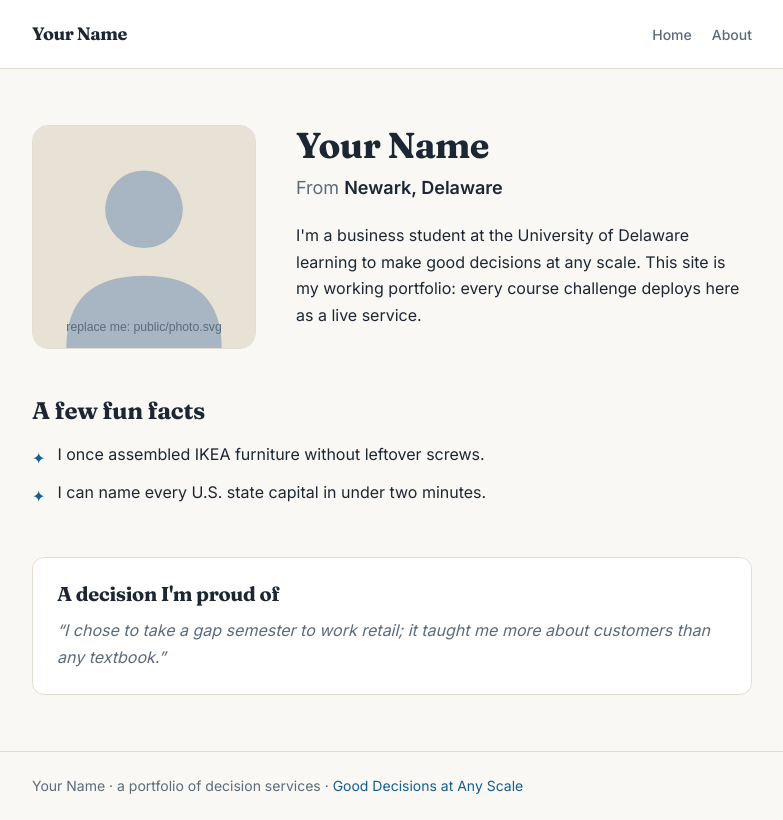
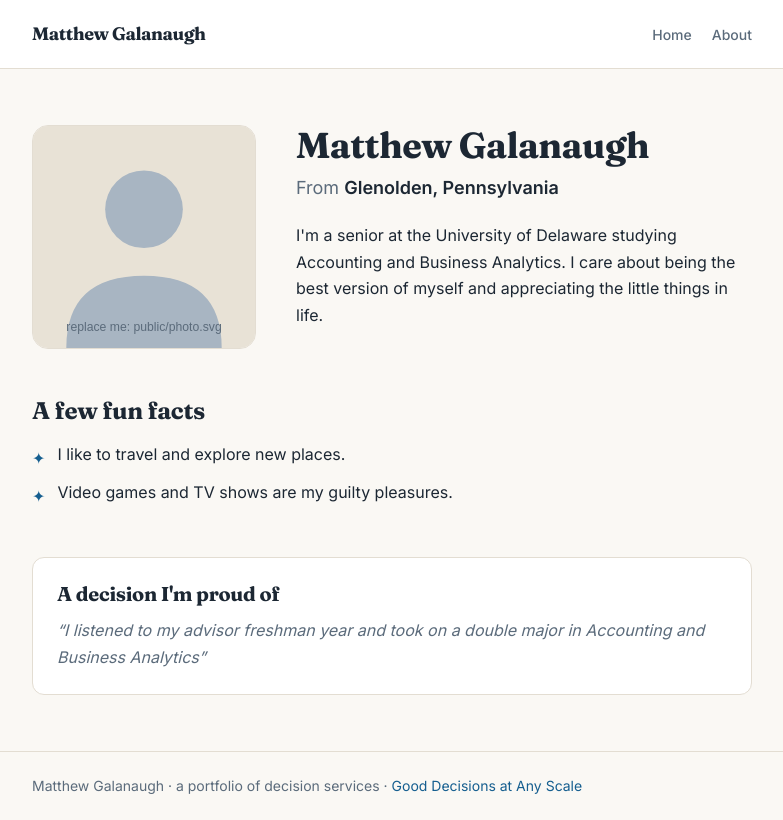
Before and after one commit to mattgal05/my-site, a Next.js app: page /about in a window 1280 px wide. Shown: the whole page, without its empty margins (248-1031 px from the left). Built offline with nearby package versions, Linux system fonts and the light colour scheme.

Commit message:
Point repoUrl at my GitHub repo

```diff
--- a/src/profile.ts
+++ b/src/profile.ts
@@ -16,26 +16,26 @@
 
 export const profile = {
   /** Your name as you want it to appear everywhere. */
-  displayName: "Your Name",
+  displayName: "Matthew Galanaugh",
 
   /** Your UD email — must match the one you signed into the course with. */
-  email: "you@udel.edu",
+  email: "mattgal@udel.edu",
 
   /** Where you're from. Shows on your roster card and /about. */
-  hometown: "Newark, Delaware",
+  hometown: "Glenolden, Pennsylvania",
 
   /**
    * 2 to 4 fun facts (the grader checks the count!). Real ones: they're
    * how classmates find something to say hello about.
    */
   funFacts: [
-    "I once assembled IKEA furniture without leftover screws.",
-    "I can name every U.S. state capital in under two minutes.",
+    "I like to travel and explore new places.",
+    "Video games and TV shows are my guilty pleasures.",
   ],
 
   /** One decision you're proud of, in a sentence. */
   decisionImProudOf:
-    "I chose to take a gap semester to work retail; it taught me more about customers than any textbook.",
+    "I listened to my advisor freshman year and took on a double major in Accounting and Business Analytics",
 
   /**
    * Your photo. Replace public/photo.svg with a real photo of you
@@ -58,12 +58,12 @@ export const profile = {
    * A short bio for your home page: two or three sentences, written like
    * a person, not a resume. What are you studying? What do you care about?
    */
-  bio: "I'm a business student at the University of Delaware learning to make good decisions at any scale. This site is my working portfolio: every course challenge deploys here as a live service.",
+  bio: "I'm a senior at the University of Delaware studying Accounting and Business Analytics. I care about being the best version of myself and appreciating the little things in life.",
 
   /**
    * Your GitHub repo URL. The course platform reads this from /api/health to
    * verify you have ≥ 5 commits spread over days (not one bulk dump).
    * Example: "https://github.com/your-username/your-repo"
    */
-  repoUrl: "https://github.com/your-username/your-repo",
+  repoUrl: "https://github.com/mattgal05/my-site",
 };
```
